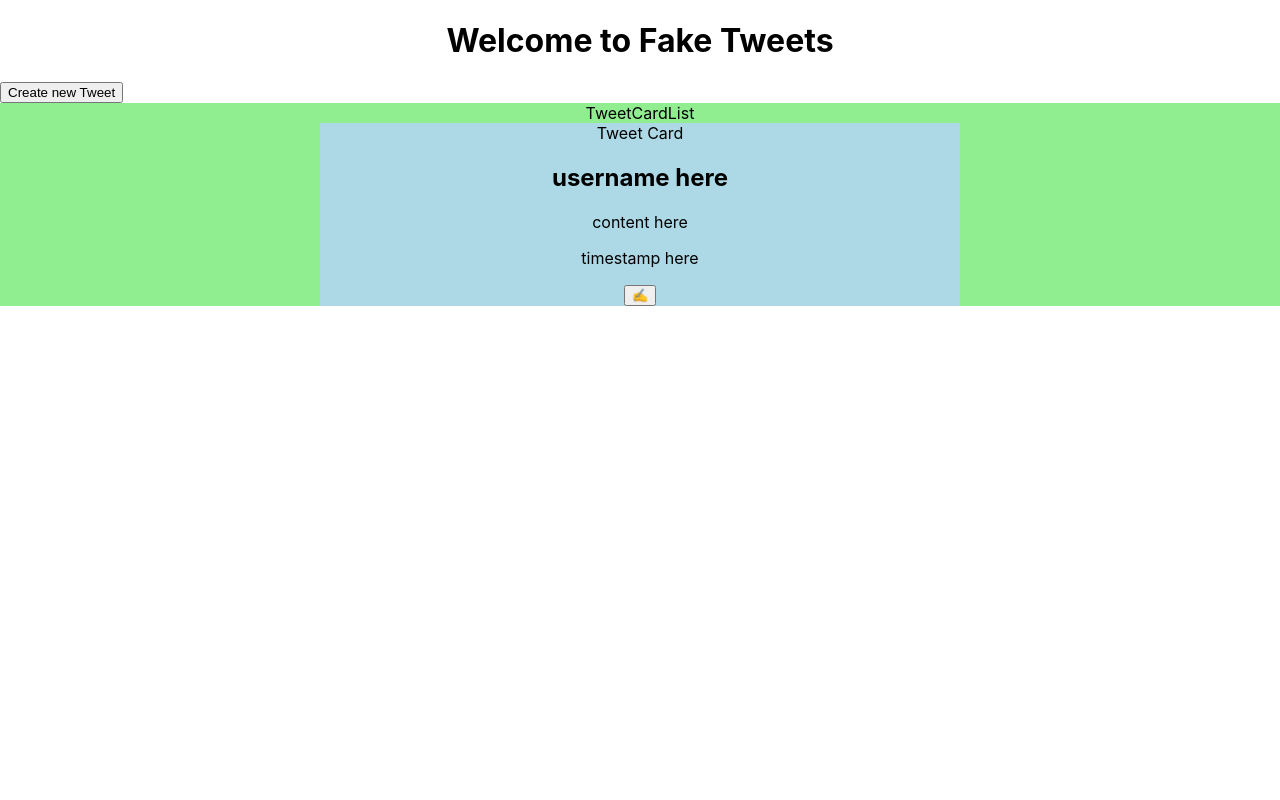
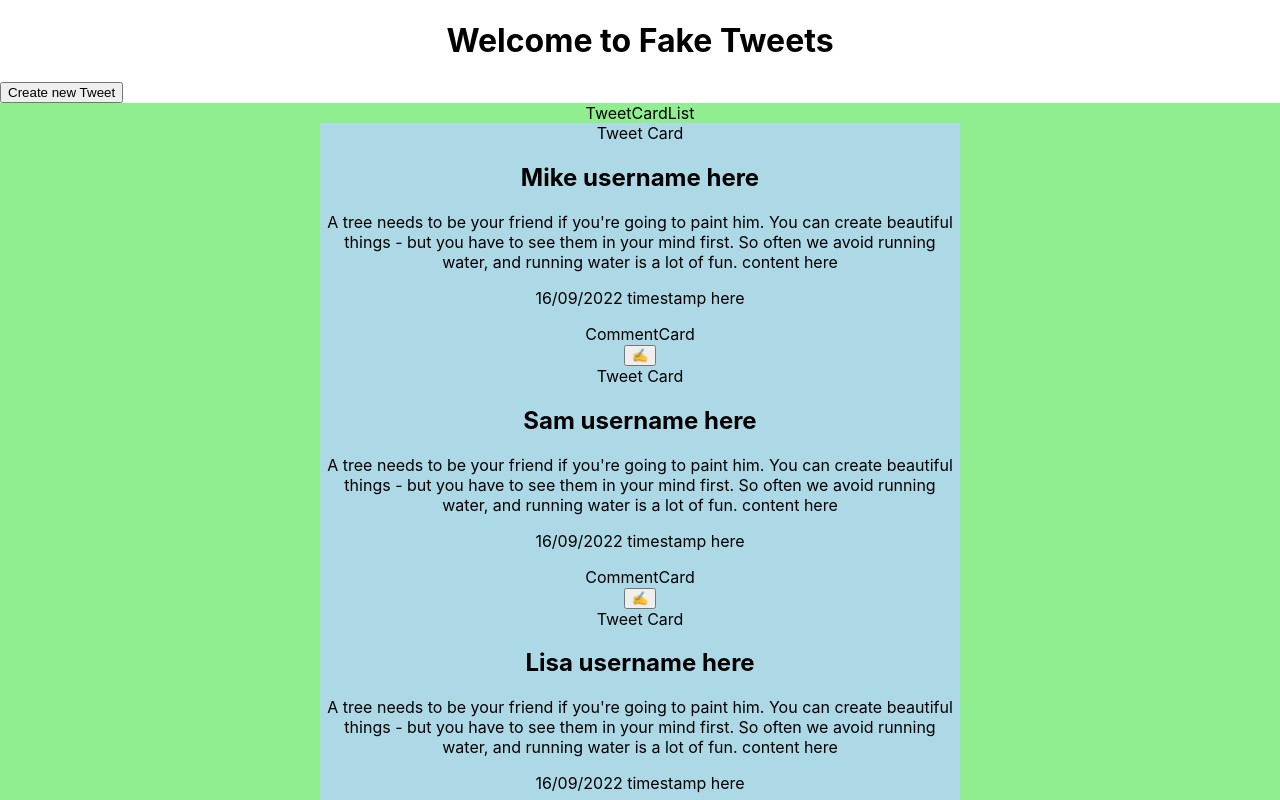
Before and after one commit to hamstercat007/fake-tweets, a React (Create React App) app: page / in a window 1280 px wide. Shown: the top 800 px of the page. Built offline with nearby package versions, Linux system fonts and the light colour scheme.

Commit message:
checked items are rendering

```diff
--- a/src/App.js
+++ b/src/App.js
@@ -1,4 +1,3 @@
-import logo from './logo.svg';
 import './App.css';
 import HomePage from './Components/HomePage';
 import TweetCardList from './Components/TweetCardList';
--- a/src/Components/TweetCardList.js
+++ b/src/Components/TweetCardList.js
@@ -1,16 +1,29 @@
 import TweetCard from './TweetCard.js';
+import {tweetData} from "../tweetData.js"
+
 function TweetCardList() {
     return (
       <div
         style={{
-                backgroundColor: 'lightgreen',
-                display: 'flex',
-                flexDirection: 'column',
-                alignItems: 'center',
+          backgroundColor: "lightgreen",
+          display: "flex",
+          flexDirection: "column",
+          alignItems: "center",
         }}
       >
         TweetCardList
         {/* Map array of objects and creating element per object */}
+        {tweetData.map((tweet) => {
+          return (
+            <TweetCard
+              key={tweet.id}
+              userName={tweet.userName}
+              timeStamp={tweet.timeStamp}
+              comments={tweet.comments}
+              content={tweet.content}
+            />
+          );
+        })}
         <TweetCard />
       </div>
     );
--- /dev/null
+++ b/src/tweetData.js
@@ -0,0 +1,66 @@
+export const tweetData = [
+  {
+    id: 1,
+    userName: "Mike",
+    timeStamp: "16/09/2022",
+    content:
+      "A tree needs to be your friend if you're going to paint him. You can create beautiful things - but you have to see them in your mind first. So often we avoid running water, and running water is a lot of fun.",
+    comments: [],
+  },
+  {
+    id: 2,
+    userName: "Sam",
+    timeStamp: "16/09/2022",
+    content:
+      "A tree needs to be your friend if you're going to paint him. You can create beautiful things - but you have to see them in your mind first. So often we avoid running water, and running water is a lot of fun.",
+    comments: [],
+  },
+  {
+    id: 3,
+    userName: "Lisa",
+    timeStamp: "16/09/2022",
+    content:
+      "A tree needs to be your friend if you're going to paint him. You can create beautiful things - but you have to see them in your mind first. So often we avoid running water, and running water is a lot of fun.",
+    comments: ["Green power ftw!"],
+  },
+  {
+    id: 4,
+    userName: "Lorentz",
+    timeStamp: "16/09/2022",
+    content:
+      "A tree needs to be your friend if you're going to paint him. You can create beautiful things - but you have to see them in your mind first. So often we avoid running water, and running water is a lot of fun.",
+    comments: [],
+  },
+  {
+    id: 5,
+    userName: "Mikey",
+    timeStamp: "16/09/2022",
+    content:
+      "A tree needs to be your friend if you're going to paint him. You can create beautiful things - but you have to see them in your mind first. So often we avoid running water, and running water is a lot of fun.",
+    comments: [],
+  },
+  {
+    id: 6,
+    userName: "Sammy",
+    timeStamp: "16/09/2022",
+    content:
+      "A tree needs to be your friend if you're going to paint him. You can create beautiful things - but you have to see them in your mind first. So often we avoid running water, and running water is a lot of fun.",
+    comments: [],
+  },
+  {
+    id: 7,
+    userName: "Lisah",
+    timeStamp: "16/09/2022",
+    content:
+      "A tree needs to be your friend if you're going to paint him. You can create beautiful things - but you have to see them in your mind first. So often we avoid running water, and running water is a lot of fun.",
+    comments: [],
+  },
+  {
+    id: 8,
+    userName: "Lozzy",
+    timeStamp: "16/09/2022",
+    content:
+      "A tree needs to be your friend if you're going to paint him. You can create beautiful things - but you have to see them in your mind first. So often we avoid running water, and running water is a lot of fun.",
+    comments: [],
+  },
+];
```
Also changed, not shown: tweetObject.js (deleted, +0 -18 lines), src/logo.svg (deleted). Lines whose indentation alone changed are shown as unchanged.
